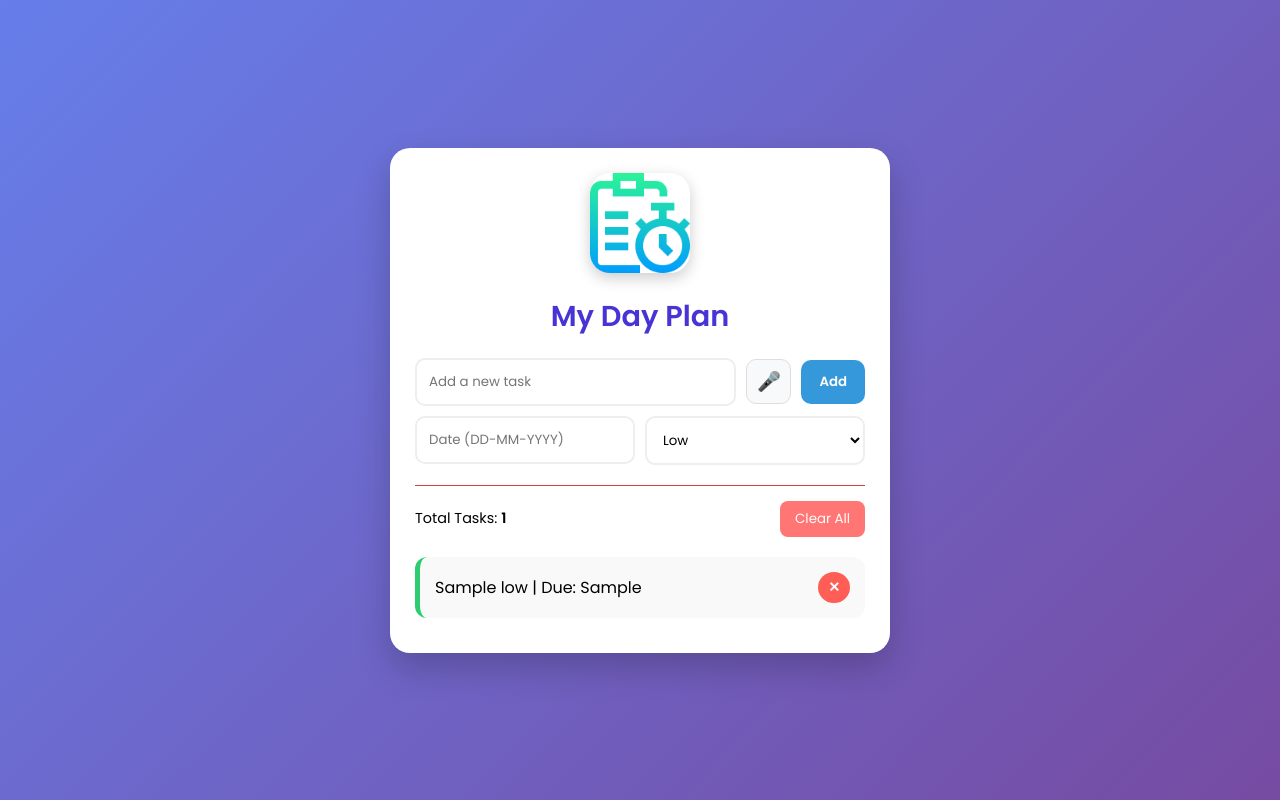
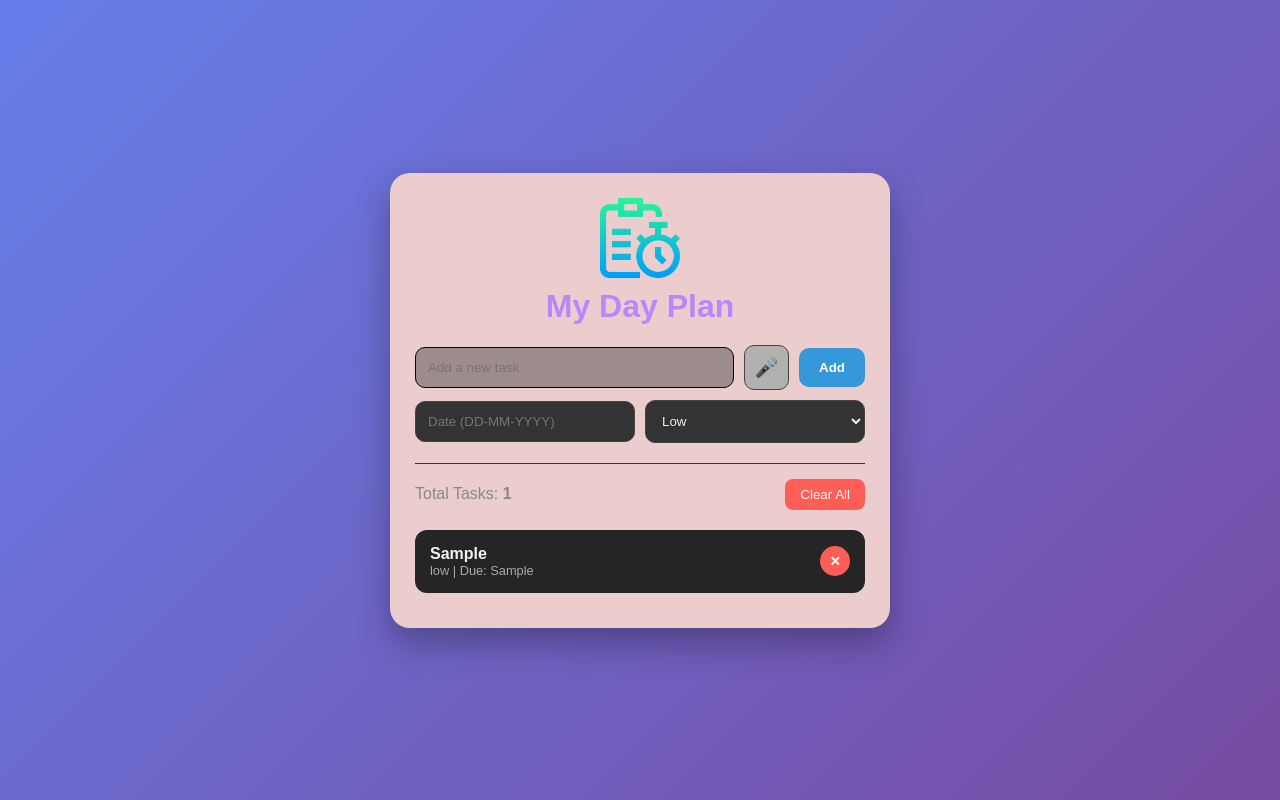
Before and after one commit to SPraveena07/my-task-manager, a plain HTML site: page index.html in a window 1280 px wide. Both pictures are taken after typing "Sample", "Sample" into the empty fields and a click on the button "Add". Drawn offline with Linux system fonts and the light colour scheme.

Commit message:
Fixed Clear All button, added previous date warning and mic improvements

```diff
--- a/index.html
+++ b/index.html
@@ -3,34 +3,25 @@
 <head>
     <meta charset="UTF-8">
     <meta name="viewport" content="width=device-width, initial-scale=1.0">
-    <title>Praveena's Task Manager</title>
-    <link href="https://fonts.googleapis.com/css2?family=Poppins:wght@300;400;600&display=swap" rel="stylesheet">
+    <title>My Day Plan</title>
     <link rel="stylesheet" href="style.css">
-    <link rel="icon" href="https://cdn-icons-png.flaticon.com/512/4697/4697260.png">
+    <link rel="manifest" href="manifest.json">
+<link rel="icon" type="image/png" href="logo.png">
+<link rel="apple-touch-icon" href="logo.png">
 
-<link rel="apple-touch-icon" href="task management app.png">
-<link rel="manifest" href="manifest.json">
-
-<meta name="mobile-web-app-capable" content="yes">
-<meta name="apple-mobile-web-app-status-bar-style" content="black">
-<meta name="apple-mobile-web-app-title" content="My Day Plan">
 </head>
 <body>
-
     <div class="container">
-        <header style="text-align: center;">
-    <img src="task management.png"
-         alt="My Day Plan Logo"
-         style="width: 100px; border-radius: 20px; margin-bottom: 15px; box-shadow: 0 5px 15px rgba(0,0,0,0.2);">
+        <header>
+            <img src="task management.png" alt="Logo">
             <h1>My Day Plan</h1>
             <p id="dateDisplay"></p>
         </header>
 
         <div class="input-section">
+            <input type="text" id="taskInput" placeholder="Add a new task">
+            <button id="voiceBtn">🎤</button>
             <button id="addBtn">Add</button>
-        <button id="voiceBtn">🎤</button>
-
-        <input type="text" id="taskInput" placeholder="Add a new task">
 
             <input type="text" id="taskDate" placeholder="Date (DD-MM-YYYY)">
             <select id="prioritySelect">
@@ -46,7 +37,6 @@
         </div>
         <ul id="taskList"></ul>
     </div>
-
     <script src="script.js"></script>
 </body>
 </html>
--- a/script.js
+++ b/script.js
@@ -4,7 +4,6 @@ const addBtn = document.getElementById('addBtn');
 const taskList = document.getElementById('taskList');
 const prioritySelect = document.getElementById('prioritySelect');
 const taskCount = document.getElementById('taskCount');
-const clearAllBtn = document.getElementById('clearAllBtn');
 const voiceBtn = document.getElementById('voiceBtn');
 
 let tasks = JSON.parse(localStorage.getItem('tasks')) || [];
@@ -14,15 +13,13 @@ function renderTasks() {
     taskList.innerHTML = '';
     tasks.forEach((task, index) => {
         const li = document.createElement('li');
-        li.className = `${task.priority} ${task.completed ? 'completed' : ''}`;
         li.innerHTML = `
             <div class="task-info">
-                <span class="task-text">${task.text}</span>
-                <span class="priority-label">${task.priority} | Due: ${task.date || 'No Date'}</span>
+                <div style="font-weight:bold">${task.text}</div>
+                <div style="font-size:0.8rem; color:#aaa">${task.priority} | Due: ${task.date || 'No Date'}</div>
             </div>
-            <button onclick="deleteTask(${index})">✕</button>
+            <button class="delete-btn" onclick="deleteTask(${index})">✕</button>
         `;
-        li.onclick = (e) => { if(e.target.tagName !== 'BUTTON') toggleTask(index); };
         taskList.appendChild(li);
     });
     taskCount.innerText = tasks.length;
@@ -30,66 +27,96 @@ function renderTasks() {
 
 function addTask() {
     const text = taskInput.value.trim();
-    const date = taskDate.value.trim();
+    const dateInput = taskDate.value.trim();
 
-    // Box empty-ah irundha alert kaattum
     if (text === '') {
         alert("Please enter the task");
         return;
     }
 
-    tasks.push({
-        text,
-        date,
-        priority: prioritySelect.value,
-        completed: false,
-        notified: false
-    });
+    // --- PREVIOUS DATE WARNING LOGIC ---
+    if (dateInput !== "") {
+        const selectedDateParts = dateInput.split('-'); // Expected format DD-MM-YYYY
+        const selectedDate = new Date(selectedDateParts[2], selectedDateParts[1] - 1, selectedDateParts[0]);
 
-    saveAndRender();
+        const today = new Date();
+        today.setHours(0, 0, 0, 0); // Today's time-ah reset panrom comparison-kaaga
+
+        if (selectedDate < today) {
+            alert("Warning: You have entered a previous date!");
+            return; // Task add aagatha maathiri block panrom
+        }
+    }
+
+    tasks.push({ text, date: dateInput, priority: prioritySelect.value, completed: false, notified: false });
+    saveAndPush();
     taskInput.value = '';
     taskDate.value = '';
 }
 
-function saveAndRender() {
+function saveAndPush() {
     localStorage.setItem('tasks', JSON.stringify(tasks));
     renderTasks();
 }
 
-function deleteTask(index) { tasks.splice(index, 1); saveAndRender(); }
-function toggleTask(index) { tasks[index].completed = !tasks[index].completed; saveAndRender(); }
-
-// NOTIFICATION LOGIC (Manual Date Format: DD-MM-YYYY)
-setInterval(() => {
-    const now = new Date();
-    const today = `${String(now.getDate()).padStart(2,'0')}-${String(now.getMonth()+1).padStart(2,'0')}-${now.getFullYear()}`;
-
-    tasks.forEach(task => {
-        if (task.date === today && !task.completed && !task.notified) {
-            if (Notification.permission === 'granted') {
-                new Notification("Task Reminder! 📅", { body: `Don't forget: ${task.text}` });
-                task.notified = true;
-                saveAndRender();
-            }
-        }
-    });
-}, 10000);
-
-// VOICE RECOGNITION
-const SpeechRecognition = window.SpeechRecognition || window.webkitSpeechRecognition;
-if (SpeechRecognition) {
-    const recognition = new SpeechRecognition();
-    voiceBtn.onclick = () => {
-        recognition.start();
-        voiceBtn.classList.add('recording');
-    };
-    recognition.onresult = (e) => {
-        taskInput.value = e.results[0][0].transcript;
-        voiceBtn.classList.remove('recording');
-        setTimeout(addTask, 500);
-    };
-    recognition.onerror = () => voiceBtn.classList.remove('recording');
+function deleteTask(index) {
+    tasks.splice(index, 1);
+    saveAndPush();
 }
 
 addBtn.onclick = addTask;
-clearAllBtn.onclick = () => { if(confirm("Clear all?")) { tasks = []; saveAndRender(); } };
+
+// --- MIC (VOICE RECOGNITION) FIX ---
+const SpeechRecognition = window.SpeechRecognition || window.webkitSpeechRecognition;
+
+if (SpeechRecognition) {
+    const recognition = new SpeechRecognition();
+    recognition.lang = 'en-US'; // Language set panrom
+    recognition.interimResults = false;
+
+    voiceBtn.onclick = () => {
+        try {
+            recognition.start();
+            voiceBtn.style.backgroundColor = "#ff5e57"; // Recording start aana red color
+        } catch (err) {
+            console.error("Speech recognition already started", err);
+        }
+    };
+
+    recognition.onresult = (e) => {
+        const transcript = e.results[0][0].transcript;
+        taskInput.value = transcript;
+        voiceBtn.style.backgroundColor = "#333"; // Back to normal
+        setTimeout(addTask, 500);
+    };
+
+    recognition.onerror = (event) => {
+        voiceBtn.style.backgroundColor = "#333";
+        if(event.error === 'not-allowed') {
+            alert("Mic permission denied. Please allow mic in browser settings.");
+        } else {
+            alert("Mic error: " + event.error);
+        }
+    };
+
+    recognition.onend = () => {
+        voiceBtn.style.backgroundColor = "#333";
+    };
+} else {
+    voiceBtn.onclick = () => alert("Sorry, your browser does not support voice recognition.");
+}
+// Clear All Button Logic
+const clearAllBtn = document.getElementById('clearAllBtn');
+
+clearAllBtn.onclick = () => {
+    if (tasks.length === 0) {
+        alert("No tasks to clear!");
+        return;
+    }
+
+    // Oru confirmation kettu apparam dhaan delete pannum
+    if (confirm("Are you sure you want to clear all tasks?")) {
+        tasks = []; // Ella task-ayum kaali pannidhum
+        saveAndPush(); // LocalStorage-la update panni screen-ah refresh pannum
+    }
+};
--- a/style.css
+++ b/style.css
@@ -1,4 +1,3 @@
-/* General Styles */
 * {
     margin: 0;
     padding: 0;
@@ -16,161 +15,69 @@ body {
 }
 
 .container {
-    background: #ffffff;
+    background: #eccdcd; /* Dark theme as per your screenshot */
     width: 100%;
     max-width: 500px;
     padding: 25px;
     border-radius: 20px;
-    box-shadow: 0 15px 35px rgba(0,0,0,0.2);
+    box-shadow: 0 15px 35px rgba(0,0,0,0.3);
 }
 
-/* Header */
-header {
-    text-align: center;
-    margin-bottom: 20px;
-}
+header h1 { color: #bb86fc; text-align: center; margin-bottom: 5px; }
+header p { color: #be3a3a; text-align: center; font-size: 0.9rem; margin-bottom: 20px; }
+header img { width: 80px; display: block; margin: 0 auto 10px; }
 
-header img {
-    width: 70px;
-    margin-bottom: 10px;
-}
-
-header h1 {
-    color: #4834d4;
-    font-size: 1.8rem;
-}
-
-/* Input Section - Layout with Buttons on Right */
 .input-section {
     display: flex;
     flex-wrap: wrap;
     gap: 10px;
     align-items: center;
-    margin-bottom: 20px;
 }
 
-/* Task Input Box - First Position */
 #taskInput {
-    order: 1;
-    flex: 2; /* Box-ku adhigha space */
-    min-width: 180px;
-    padding: 12px;
-    border: 2px solid #eee;
-    border-radius: 10px;
-    outline: none;
+    order: 1; flex: 2; min-width: 180px;
+    padding: 12px; border-radius: 10px; border: 1px solid #000000;
+    background: #9c8c8c; color: rgb(0, 0, 0);
 }
 
-/* Buttons on the Right Side */
 #voiceBtn {
-    order: 2;
-    background: #f8f9fa;
-    border: 1px solid #ddd;
-    border-radius: 10px;
-    width: 45px;
-    height: 45px;
-    font-size: 1.2rem;
-    cursor: pointer;
-    display: flex;
-    align-items: center;
-    justify-content: center;
+    order: 2; width: 45px; height: 45px;
+    background: #b3b0b0; border: 1px solid #444; border-radius: 10px;
+    cursor: pointer; font-size: 1.2rem;
 }
 
 #addBtn {
-    order: 3;
-    background: #3498db;
-    color: white;
-    border: none;
-    padding: 12px 18px;
-    border-radius: 10px;
-    font-weight: bold;
-    cursor: pointer;
-    flex-shrink: 0;
+    order: 3; background: #3498db; color: white; border: none;
+    padding: 12px 20px; border-radius: 10px; font-weight: bold; cursor: pointer;
 }
 
-/* Date and Priority Selection - Below the first line */
 #taskDate, #prioritySelect {
-    order: 4;
-    flex: 1;
-    min-width: 140px;
-    padding: 12px;
-    border: 2px solid #eee;
-    border-radius: 10px;
-    background-color: #ffffff !important;
-    color: #000000 !important;
+    order: 4; flex: 1; min-width: 130px;
+    padding: 12px; border-radius: 10px; border: 1px solid #444;
+    background: #333; color: rgb(245, 234, 234);
 }
 
-/* Recording Animation */
-#voiceBtn.recording {
-    background: #ff5e57;
-    color: white;
-    animation: pulse 1s infinite;
+/* Delete Button Style (Red Circle) */
+.delete-btn {
+    background: #ff5e57 !important;
+    color: white !important;
+    border: none;
+    width: 30px; height: 30px;
+    border-radius: 50%;
+    cursor: pointer;
+    font-weight: bold;
 }
 
-@keyframes pulse {
-    0% { transform: scale(1); }
-    50% { transform: scale(1.1); }
-    100% { transform: scale(1); }
+ul { list-style: none; margin-top: 20px; }
+li {
+    background: #252525; margin-bottom: 10px; padding: 15px;
+    border-radius: 12px; display: flex; justify-content: space-between;
+    align-items: center; color: rgb(247, 242, 242);
 }
 
-/* Task List Styles */
-ul {
-    list-style: none;
-    margin-top: 20px;
+.stats-bar {
+    display: flex; justify-content: space-between; align-items: center;
+    margin-top: 20px; color: #888; border-top: 1px solid #333; padding-top: 15px;
 }
 
-li {
-    background: #f9f9f9;
-    margin-bottom: 10px;
-    padding: 15px;
-    border-radius: 12px;
-    display: flex;
-    justify-content: space-between;
-    align-items: center;
-    border-left: 5px solid #b92222;
-    transition: 0.3s;
-}
-
-li.high { border-left-color: #ff5e57; }
-li.medium { border-left-color: #f1c40f; }
-li.low { border-left-color: #2ecc71; }
-
-.completed {
-    opacity: 0.5;
-    text-decoration: line-through;
-}
-
-/* Stats and Clear All */
-.stats-bar {
-    display: flex;
-    justify-content: space-between;
-    align-items: center;
-    padding-top: 15px;
-    border-top: 1px solid #d43e3e;
-    font-size: 0.9rem;
-}
-
-.clear-btn {
-    background: #ff7675;
-    color: white;
-    border: none;
-    padding: 8px 15px;
-    border-radius: 8px;
-    cursor: pointer;
-}
-/* Delete (Wrong) symbol red color fix */
-.task-info + button {
-    background: #ff5e57; /* Bright Red */
-    color: white;
-    border: none;
-    padding: 5px 10px;
-    border-radius: 50%; /* Circle shape */
-    cursor: pointer;
-    font-weight: bold;
-    font-size: 14px;
-    transition: 0.3s;
-}
-
-.task-info + button:hover {
-    background: #ff2e2e; /* Darker red on hover */
-    transform: scale(1.1);
-}
+.clear-btn { background: #ff5e57; color: white; border: none; padding: 8px 15px; border-radius: 8px; cursor: pointer; }
```
Also changed, not shown: manifest.json. Lines whose indentation alone changed are shown as unchanged.
